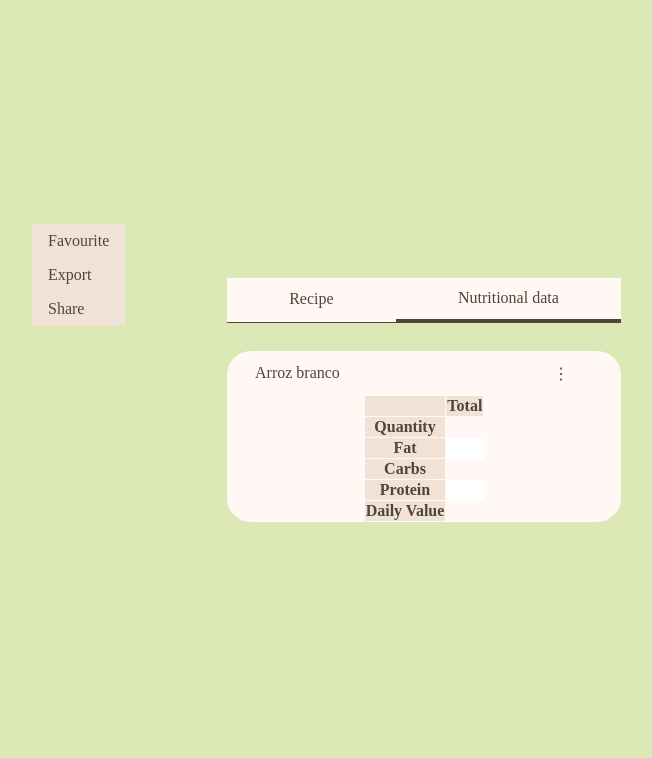
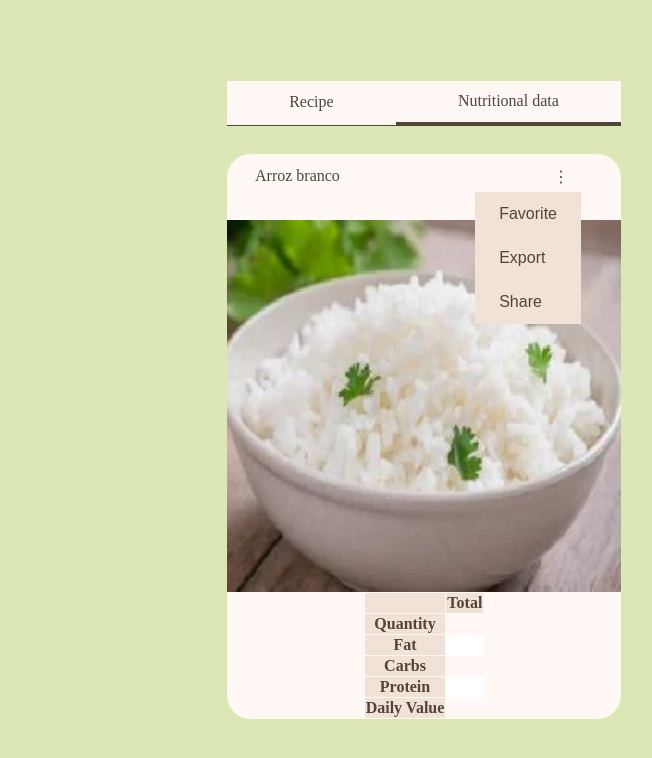
Before and after one commit to rafaelsampa/FlavourIt, a Django app: page /recipe_card/1/nutritional_data/ in a window 1280 px wide, after a click that opens the changed part. Shown: the top 758 px of the page, without its empty margins (216-868 px from the left). Run offline with Django 5.2, Linux system fonts and the light colour scheme; data comes from the database, SQL or seed files in the repository; both versions use the stored data as it was after the commit.

Commit message:
recipe card layout fix

```diff
--- a/FlavourIt_app/static/style.css
+++ b/FlavourIt_app/static/style.css
@@ -373,6 +373,10 @@
                 background-color: var(--surface);
             }
 
+            .dropdown-content button{
+                background-color: var(--surface-container);
+            }
+
             .img-recipe{
                 width: 100%;
                 height: 100%;
@@ -520,10 +524,6 @@
                 font-size: 2vh;
             }
 
-            .dropbtn {
-                cursor: pointer;
-            }
-
             .dropdown {
                 position: relative;
                 display: inline-block;
@@ -532,8 +532,8 @@
             .dropdown-content {
                 display: none;
                 position: absolute;
-                left: 31vh;
-                top: 28vh;
+                left: 54vw;
+                top: 24vh;
                 background-color: var(--surface-container);
                 overflow: auto;
                 z-index: 1;
--- a/FlavourIt_app/templates/flavourit/name_search.html
+++ b/FlavourIt_app/templates/flavourit/name_search.html
@@ -4,7 +4,7 @@
 <div class="filter-frame">
     <div class="tabs-bar">
         <div class="tab current">
-            <a href="{% url 'ingredient_filter' %}">Pick a Recipe</a>
+            <a href="">Pick a Recipe</a>
         </div>
     </div>
 
--- a/FlavourIt_app/templates/flavourit/nutritional_data.html
+++ b/FlavourIt_app/templates/flavourit/nutritional_data.html
@@ -18,10 +18,22 @@
             <div class="dropdown"></div>
             <button type="button" onclick="myFunction()" class="dropbtn">⋮</button>
             <div id="myDropdown" class="dropdown-content">
-                <a href="">Favourite</a>
-                <a href="">Export</a>
-                <a href="">Share</a>
+                <form action="{% url 'favoritar' %}" method="post">
+                    {% csrf_token %}
+                    <input type="hidden" name="id_receita" value="{{ recipe.id }}">
+                    <button type="submit">Favorite</button>
+                </form>
+                <form action="" method="post">
+                    <button type="submit">Export</button>
+                </form>
+                <form action="" method="post">
+                    <button type="submit">Share</button>
+                </form>
+
             </div>
+        </div>
+        <div class="img-recipe">
+            <img src="{{ recipe.image_url }}" alt="{{ recipe.nome }}">
         </div>
     </div>
 
```
Also changed, not shown: FlavourIt_app/templates/flavourit/recipe_card.html (+7 -3 lines), Flavourit.db.
